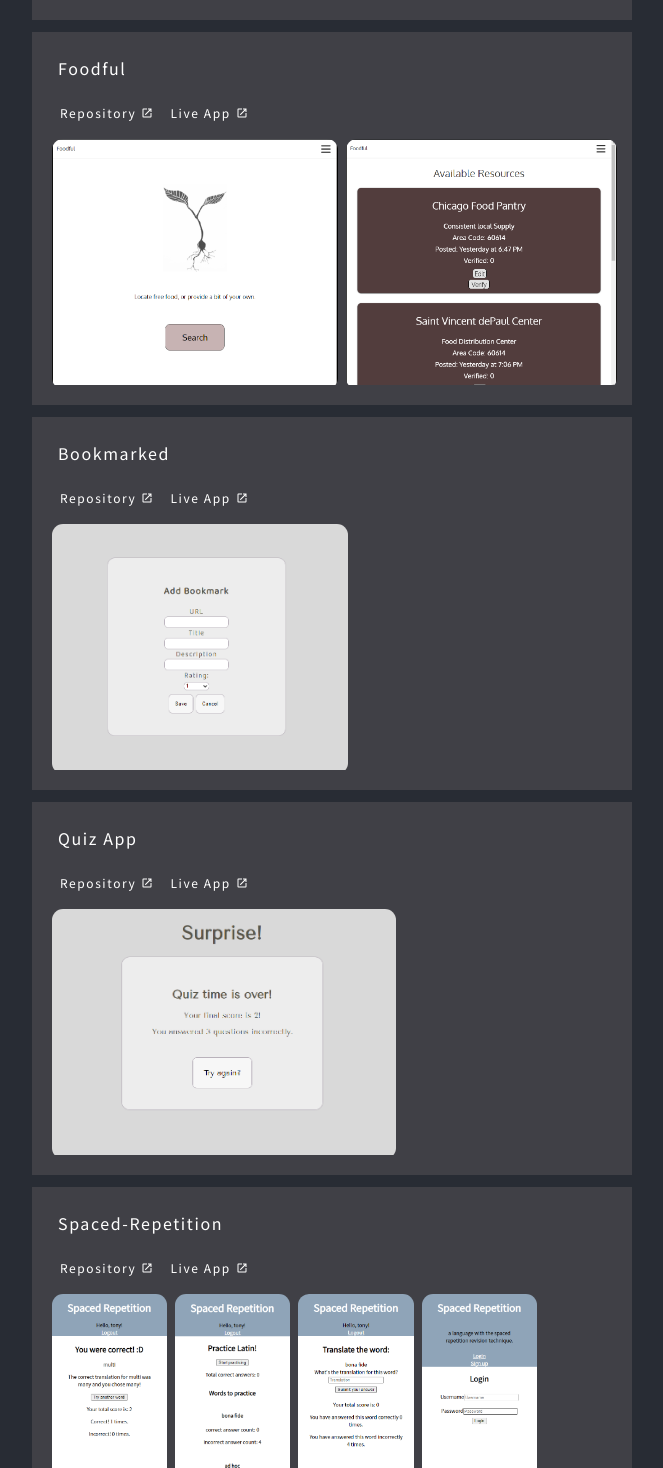
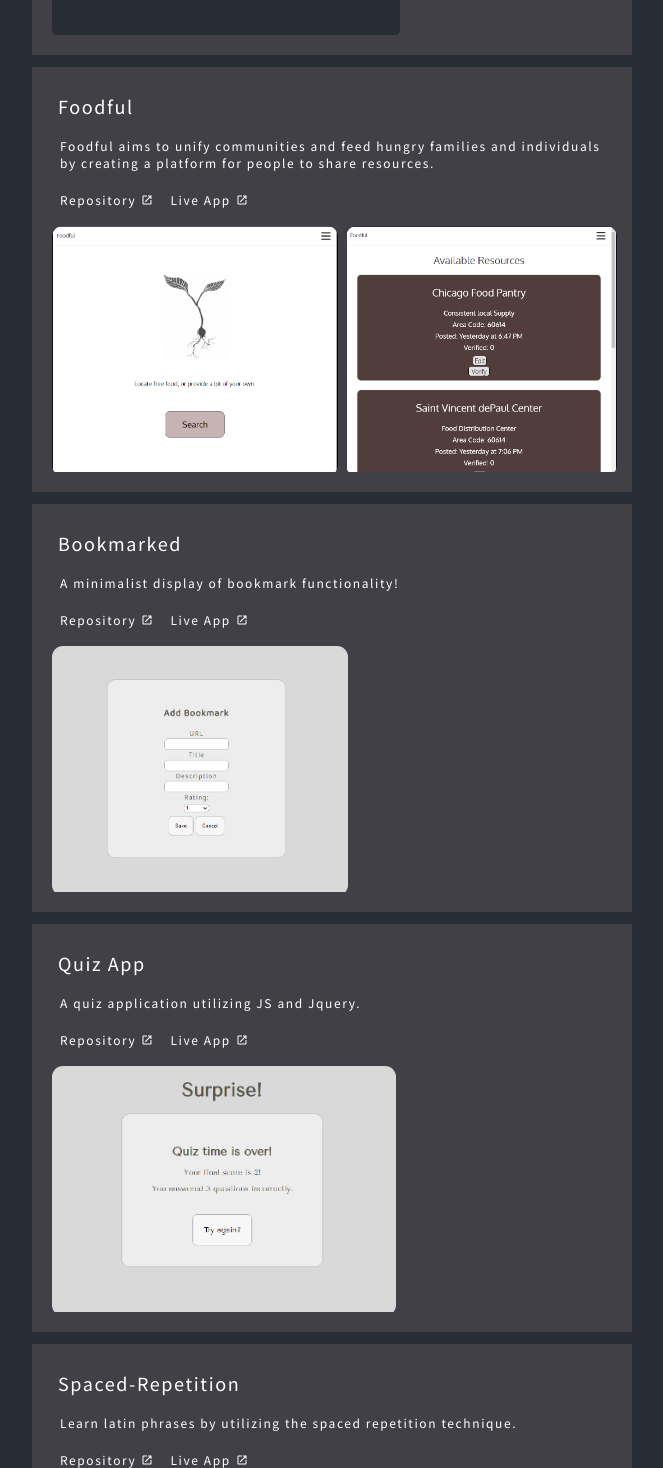
Before and after one commit to agiannotti/agiannotti-portfolio, a React (Create React App) app: page / in a window 1280 px wide. Shown: the part 482-1950 px from the top of the page, without its empty margins (512-1175 px from the left). Built offline with nearby package versions, Linux system fonts and the light colour scheme.

Commit message:
tidying things up

```diff
--- a/src/Components/Projects/Projects.css
+++ b/src/Components/Projects/Projects.css
@@ -28,6 +28,12 @@
   font-weight: 100;
 }
 
+.__projectDesc {
+  font-size: 12px;
+  padding-left: 12px;
+  padding-right: 14px;
+}
+
 .repo__link {
   font-size: 12px;
   padding-right: 12px;
@@ -45,6 +51,7 @@
 }
 
 .__projectTitle {
+  font-size: 18px;
   padding-left: 10px;
 }
 
--- a/src/Components/Projects/Projects.js
+++ b/src/Components/Projects/Projects.js
@@ -26,6 +26,7 @@ export default function Projects() {
       <h2>Projects</h2>
       <div className='project-section'>
         <p className='__projectTitle'>Console.dev</p>
+        <p className='__projectDesc'>Code Typing Test Web Application.</p>
         <a
           className='repo__link'
           rel='noopener noreferrer'
@@ -54,6 +55,10 @@ export default function Projects() {
       </div>
       <div className='project-section'>
         <p className='__projectTitle'>Foodful</p>
+        <p className='__projectDesc'>
+          Foodful aims to unify communities and feed hungry families and
+          individuals by creating a platform for people to share resources.
+        </p>
         <a
           className='repo__link'
           rel='noopener noreferrer'
@@ -85,6 +90,9 @@ export default function Projects() {
       </div>
       <div className='project-section'>
         <p className='__projectTitle'>Bookmarked</p>
+        <p className='__projectDesc'>
+          A minimalist display of bookmark functionality!
+        </p>
         <a
           className='repo__link'
           rel='noopener noreferrer'
@@ -114,6 +122,9 @@ export default function Projects() {
       </div>
       <div className='project-section'>
         <p className='__projectTitle'>Quiz App</p>
+        <p className='__projectDesc'>
+          A quiz application utilizing JS and Jquery.
+        </p>
         <a
           className='repo__link'
           rel='noopener noreferrer'
@@ -143,6 +154,9 @@ export default function Projects() {
       </div>
       <div className='project-section'>
         <p className='__projectTitle'>Spaced-Repetition</p>
+        <p className='__projectDesc'>
+          Learn latin phrases by utilizing the spaced repetition technique.
+        </p>
         <a
           className='repo__link'
           rel='noopener noreferrer'
```
